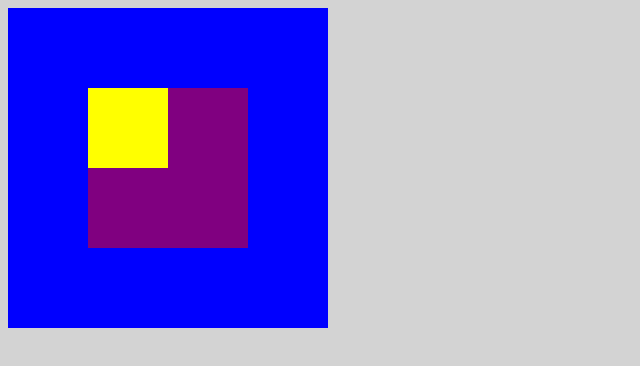
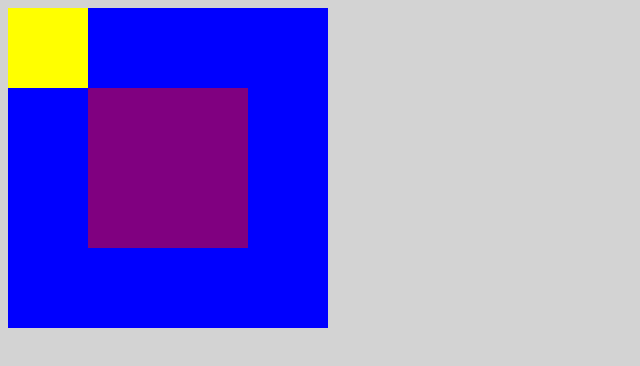
Before and after one commit to belenha/PosicionamientoCajas, a plain HTML site: page index.html in a window 1280 px wide. Shown: the whole page, without its empty margins (0-640 px from the left). Drawn offline with Linux system fonts and the light colour scheme.

Commit message:
segunda solcion

```diff
--- a/css/main.css
+++ b/css/main.css
@@ -24,4 +24,7 @@ body > div > div > div{
     background-color:yellow;
     width: 5em;
     height: 5em;
+    position: relative;
+    top: -5em;
+    left: -5em;
 }
```
